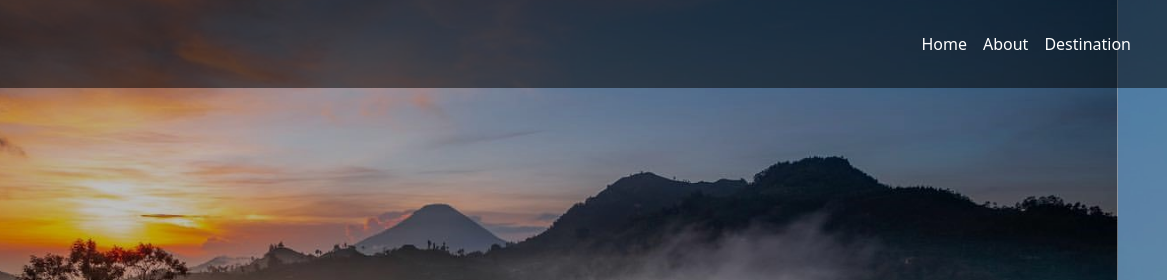
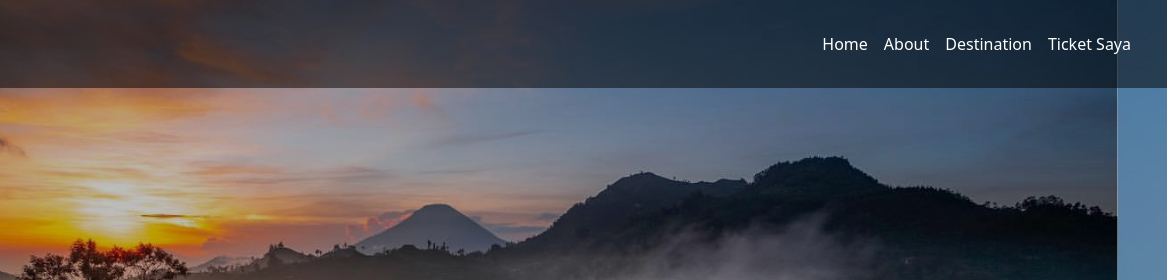
Before and after one commit to rflyffa/capstone-C624-PS113, a website built with webpack: page Capstone/src/templates/index.html in a window 1280 px wide. Shown: the top 280 px of the page, 113-1280 px from the left. Built offline with nearby package versions, Linux system fonts and the light colour scheme; files whose address does not match are found by name.

Commit message:
Update index html

```diff
--- a/Capstone/src/templates/index.html
+++ b/Capstone/src/templates/index.html
@@ -52,6 +52,9 @@
                         </li>
                         <li class="nav-item">
                             <a class="nav-link active" href="destination.html">Destination</a>
+                        </li>
+                        <li class="nav-item">
+                            <a class="nav-link active" href="ticket.html">Ticket Saya</a>
                         </li>
                     </ul>
                 </div>
```
